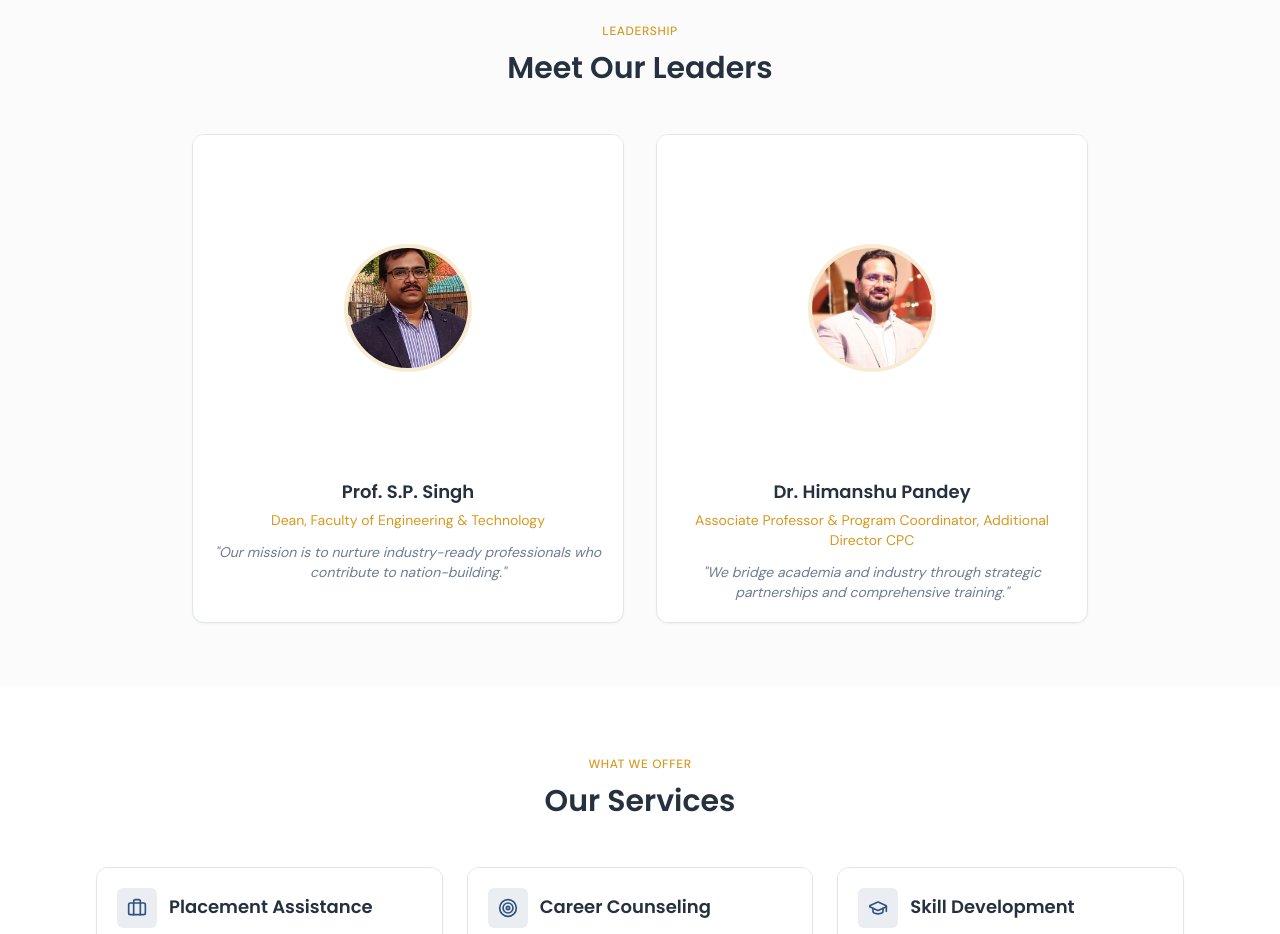
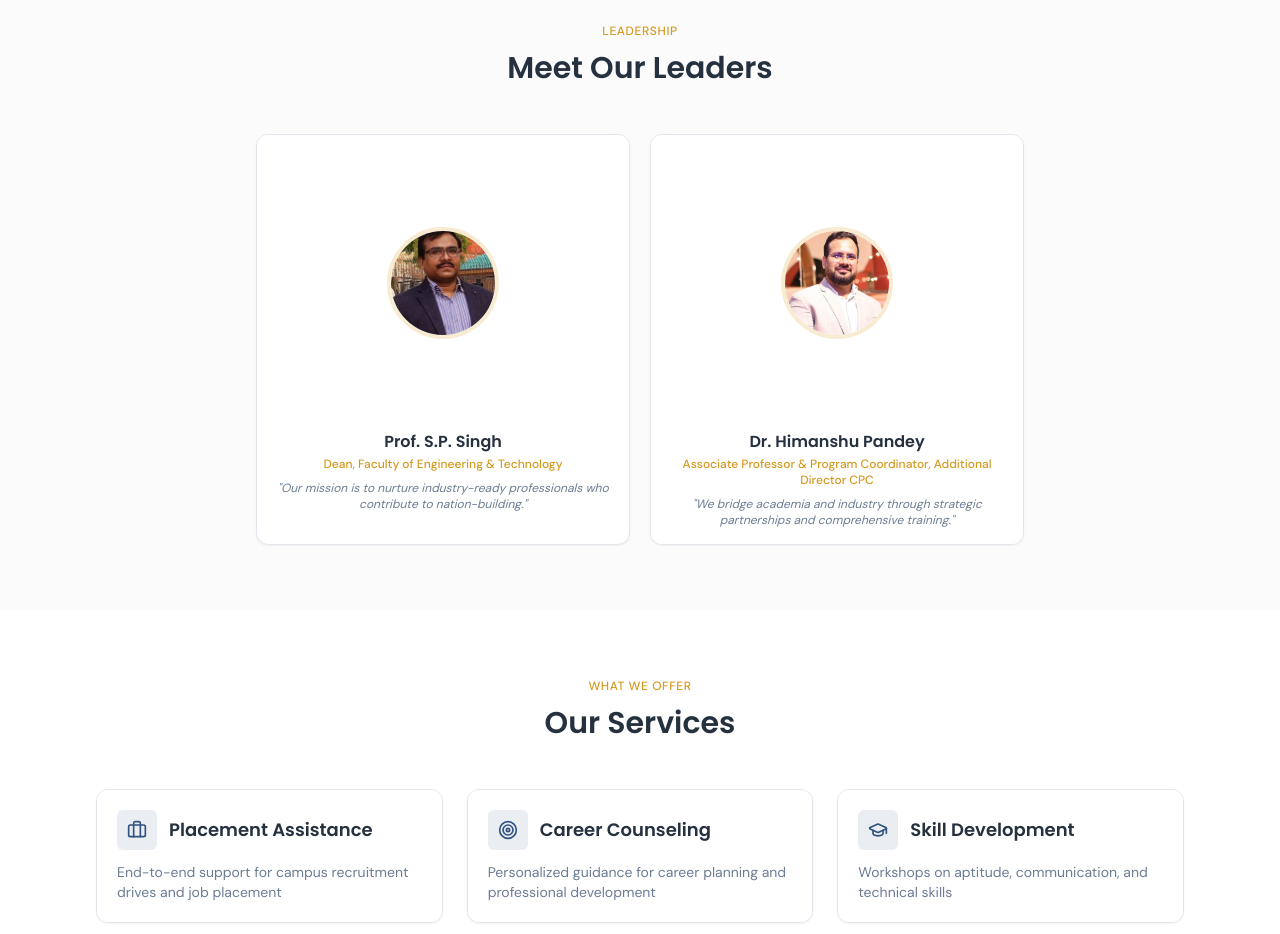
Before and after one commit to tpcfoet52-sys/lucknow-ascent, a React (Vite) app: page /about-tpc in a window 1280 px wide. Shown: the part 1000-1934 px from the top of the page. Built offline with nearby package versions, Linux system fonts and the light colour scheme; the HTML template or start-up script is replaced by a standard one.

Commit message:
style: Reduce size of Meet Our Leaders cards in AboutTPC
- Constrained grid width to max-w-3xl
- Reduced profile image size to w-28
- Reduced padding and font sizes for a more compact design

```diff
--- a/src/pages/AboutTPC.tsx
+++ b/src/pages/AboutTPC.tsx
@@ -292,7 +292,7 @@ const AboutTPC = () => {
             </h2>
           </motion.div>
 
-          <div className="grid md:grid-cols-2 gap-8 max-w-4xl mx-auto">
+          <div className="grid md:grid-cols-2 gap-5 max-w-3xl mx-auto">
             {[
               {
                 name: "Prof. S.P. Singh",
@@ -324,8 +324,8 @@ const AboutTPC = () => {
                 className="group relative overflow-hidden rounded-xl border border-border shadow-sm bg-card cursor-pointer hover:shadow-lg hover:border-accent/50 transition-all duration-300"
               >
                 {/* Image Section - Circular Profile Photo */}
-                <div className="aspect-[4/3] overflow-hidden relative bg-card flex items-center justify-center pt-6">
-                  <div className="w-32 h-32 rounded-full overflow-hidden border-4 border-accent/20 group-hover:border-accent/40 transition-all duration-300 group-hover:scale-110">
+                <div className="aspect-[4/3] overflow-hidden relative bg-card flex items-center justify-center pt-4">
+                  <div className="w-28 h-28 rounded-full overflow-hidden border-4 border-accent/20 group-hover:border-accent/40 transition-all duration-300 group-hover:scale-110">
                     <img
                       src={leader.image}
                       alt={leader.name}
@@ -335,12 +335,12 @@ const AboutTPC = () => {
                 </div>
 
                 {/* Content Section */}
-                <div className="p-5 relative z-10 bg-card text-center">
-                  <h3 className="font-serif text-lg font-semibold text-foreground group-hover:text-accent transition-colors">
+                <div className="p-4 relative z-10 bg-card text-center">
+                  <h3 className="font-serif text-base font-semibold text-foreground group-hover:text-accent transition-colors">
                     {leader.name}
                   </h3>
-                  <p className="text-sm text-accent mt-1">{leader.role}</p>
-                  <p className="text-sm text-muted-foreground mt-3 italic">"{leader.quote}"</p>
+                  <p className="text-xs text-accent mt-0.5 font-medium">{leader.role}</p>
+                  <p className="text-xs text-muted-foreground mt-2 italic">"{leader.quote}"</p>
 
                   {/* Animated Description - Drops down on Hover */}
                   <motion.div
@@ -352,7 +352,7 @@ const AboutTPC = () => {
                     className="overflow-hidden"
                     transition={{ duration: 0.4, ease: "easeOut" }}
                   >
-                    <p className="text-sm text-muted-foreground mt-3 border-t border-border/50 pt-3 leading-relaxed">
+                    <p className="text-xs text-muted-foreground mt-2 border-t border-border/50 pt-2 leading-relaxed">
                       {leader.hoverDesc}
                     </p>
                   </motion.div>
```
